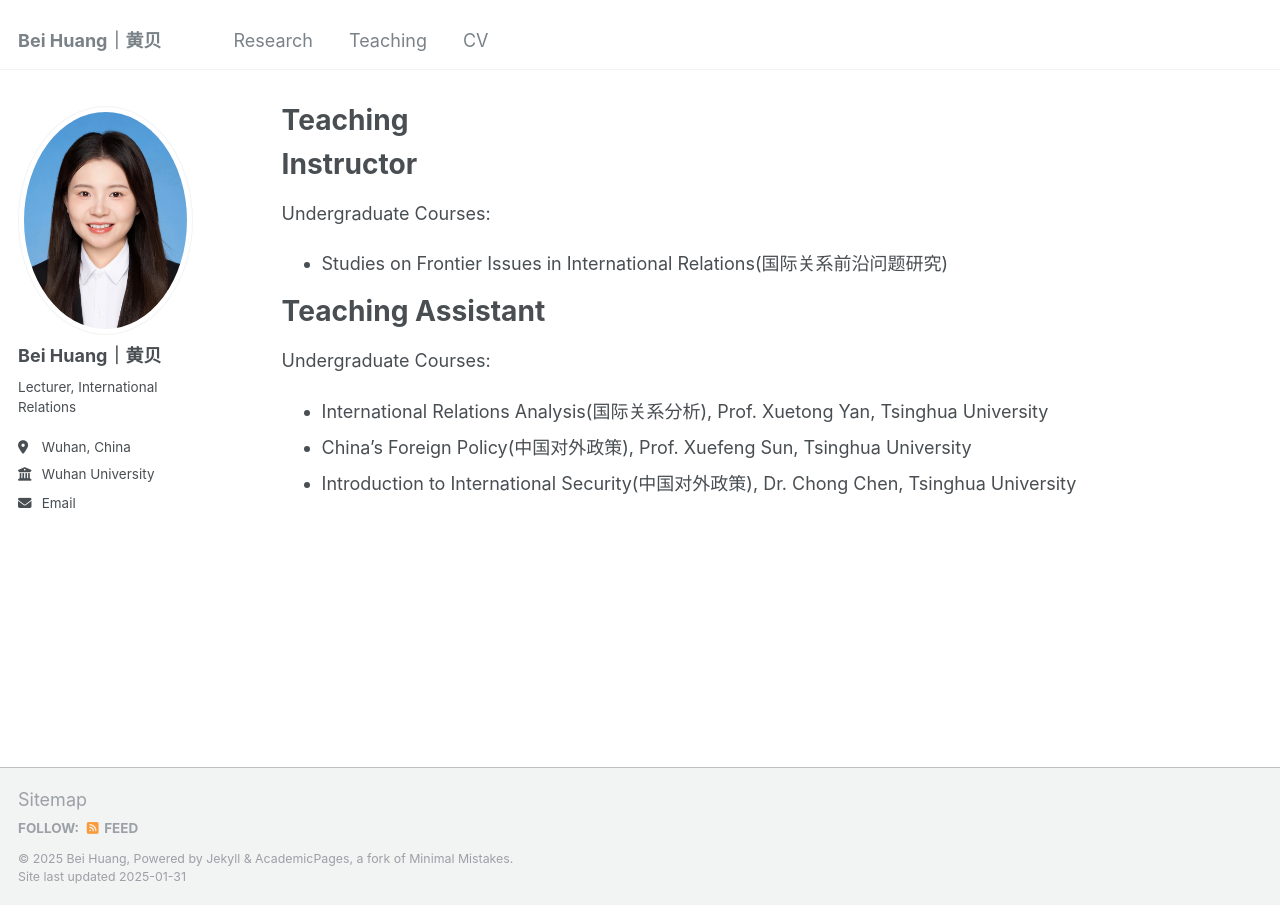
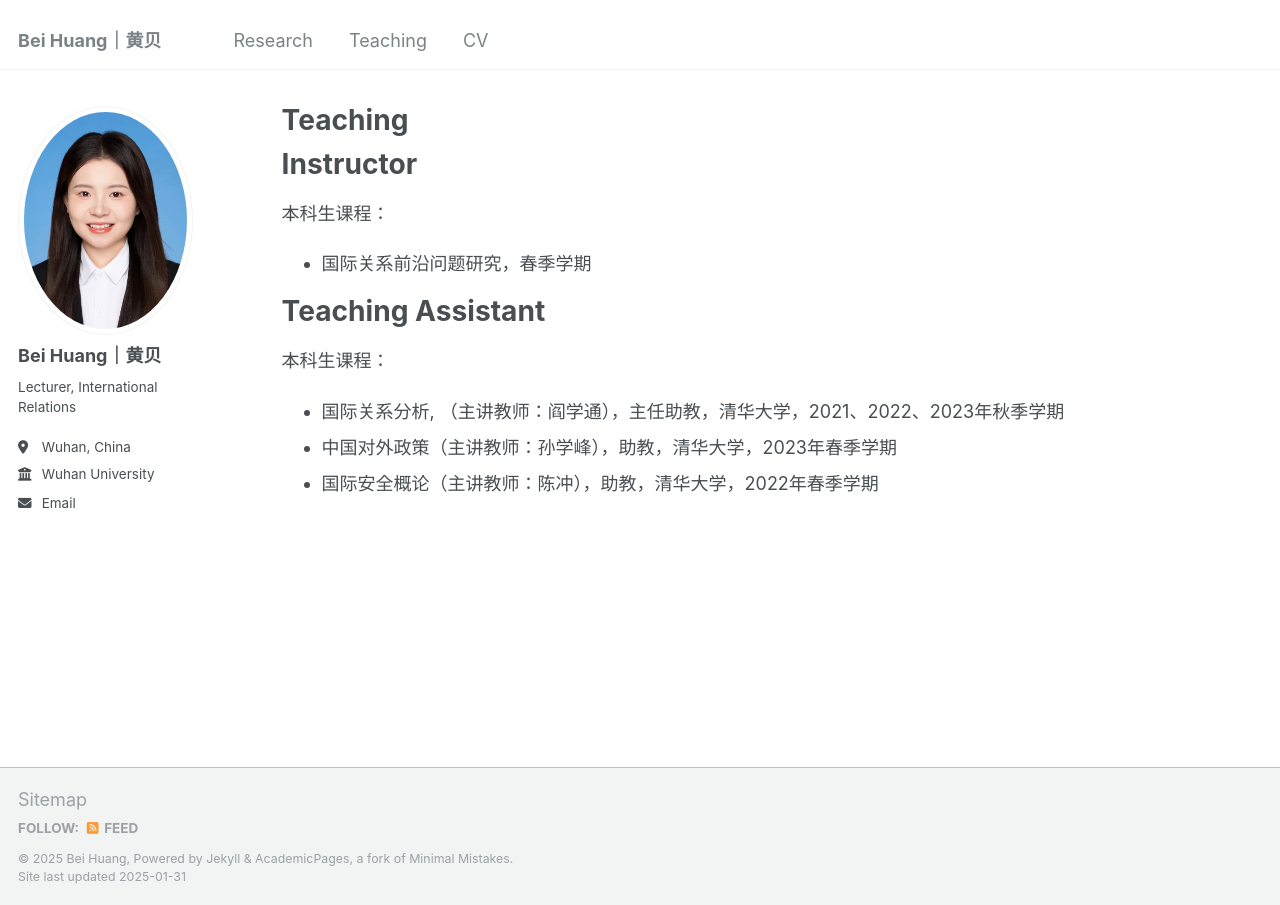
Before and after one commit to huangb5094/huangb5094.github.io, a Jekyll site: the page built from _pages/teaching.md, in a window 1280 px wide. Built offline with Jekyll 4.4.1, drawn with Linux system fonts in a browser that asks for light colours.

Commit message:
Update teaching.md

```diff
--- a/_pages/teaching.md
+++ b/_pages/teaching.md
@@ -11,17 +11,17 @@ redirect_from:
 Instructor
 ======
 
-Undergraduate Courses:
+本科生课程：
 
-* Studies on Frontier Issues in International Relations(国际关系前沿问题研究)
+* 国际关系前沿问题研究，春季学期
 
 
 
 Teaching Assistant
-======
+=====
 
-Undergraduate Courses:
+本科生课程：
 
-* International Relations Analysis(国际关系分析), Prof. Xuetong Yan, Tsinghua University
-* China's Foreign Policy(中国对外政策), Prof. Xuefeng Sun, Tsinghua University
-* Introduction to International Security(中国对外政策), Dr. Chong Chen, Tsinghua University
+* 国际关系分析, （主讲教师：阎学通），主任助教，清华大学，2021、2022、2023年秋季学期
+* 中国对外政策（主讲教师：孙学峰），助教，清华大学，2023年春季学期
+* 国际安全概论（主讲教师：陈冲），助教，清华大学，2022年春季学期
```
